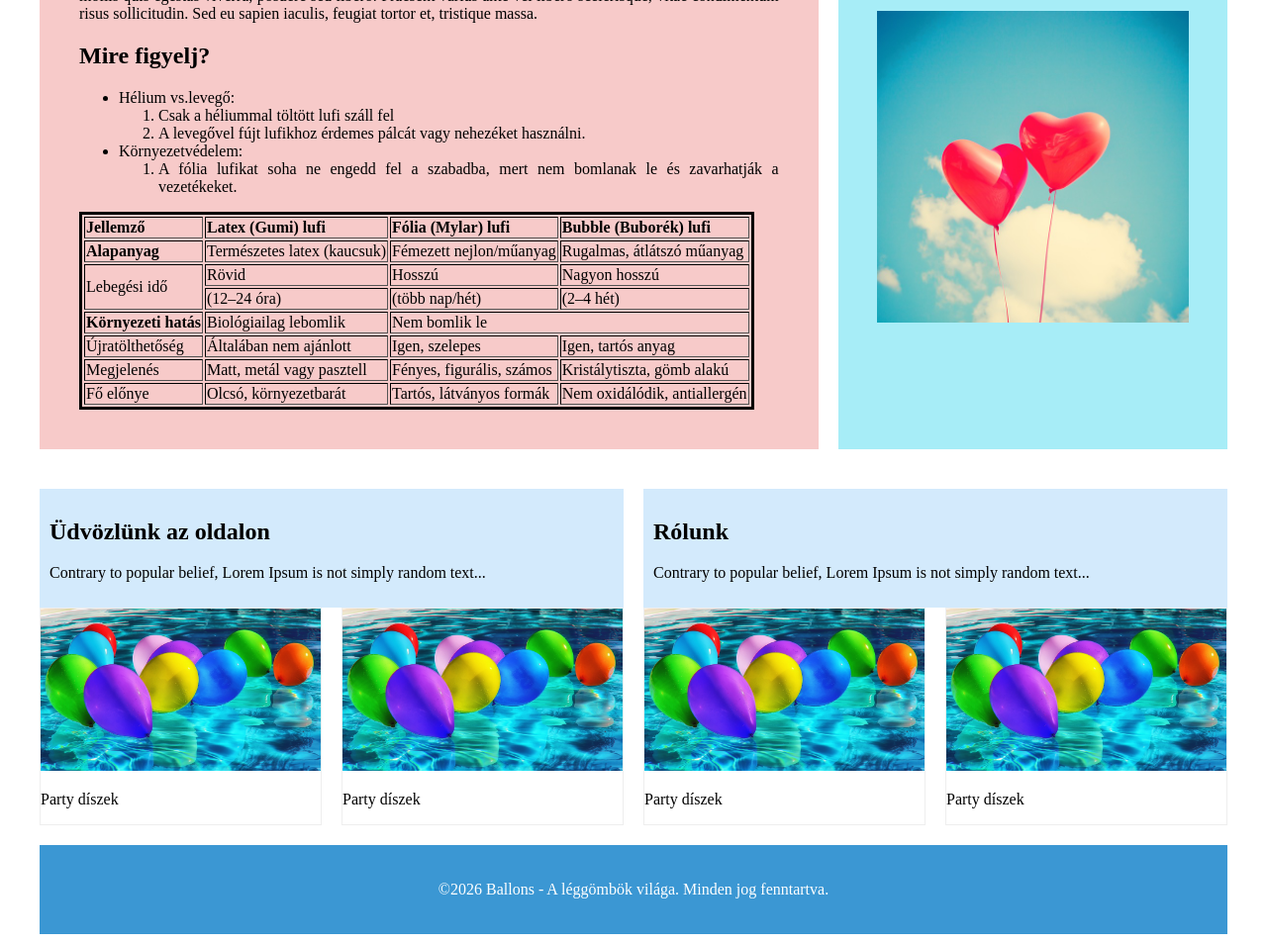
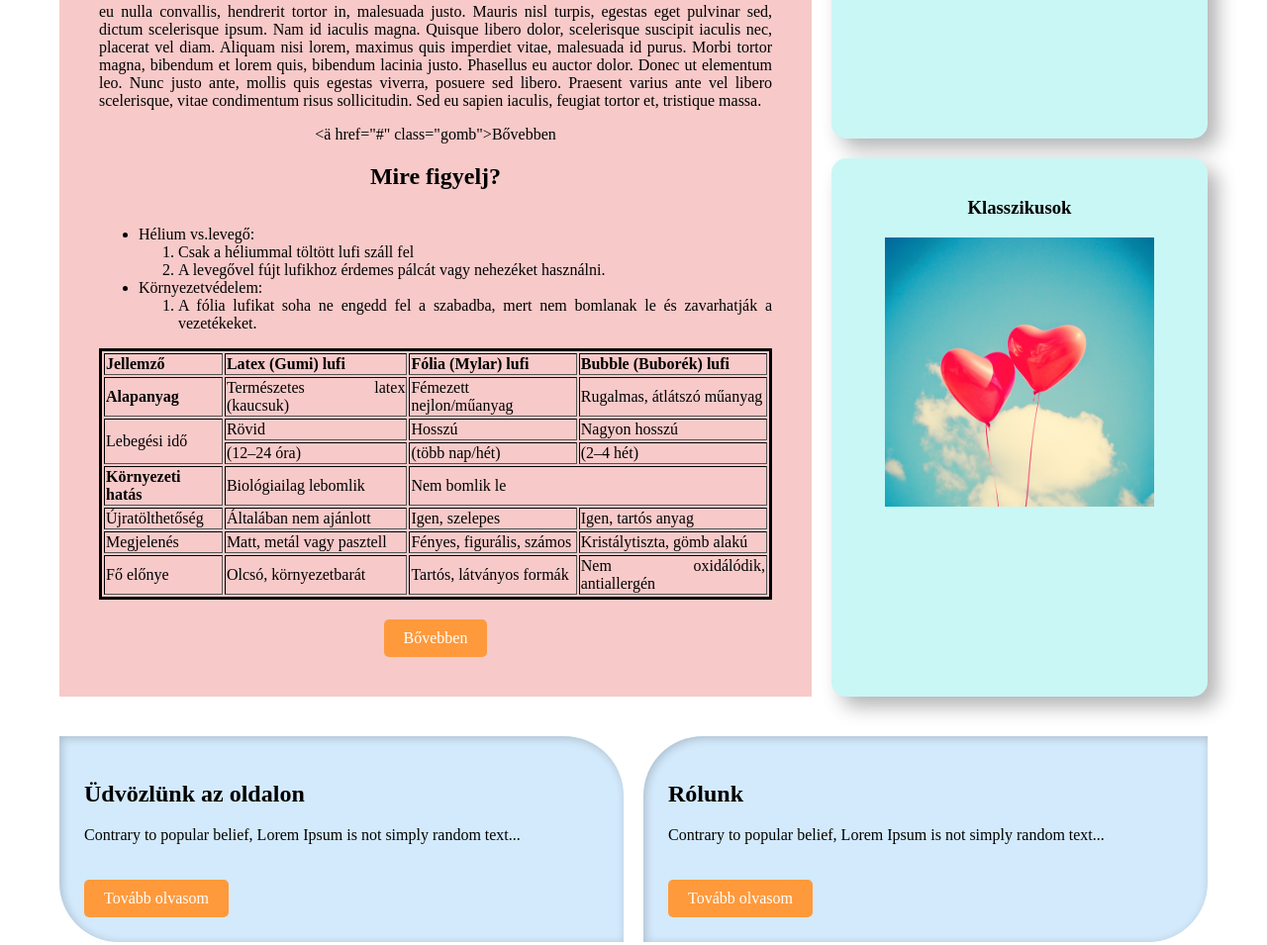
Before and after one commit to vajkvalakk-glitch/Ballons, a plain HTML site: page index.html in a window 1280 px wide. Shown: the part 649-1604 px from the top of the page at 99% size. Drawn offline with Linux system fonts and the light colour scheme.

Commit message:
Add files via upload

```diff
--- a/index.html
+++ b/index.html
@@ -4,7 +4,7 @@
     <meta charset="UTF-8">
     <meta name="viewport" content="width=device-width, initial-scale=1.0">
     <title>Léggömbök</title>
-    <link rel="stylesheet" href="./stlye.css">
+    <link rel="stylesheet" href="stlye.css">
 </head>
 <body>
      <div class="container">
@@ -44,6 +44,8 @@
                          <p>Aliquam nisi massa, fermentum quis ultricies eu, dignissim at nunc. Sed pulvinar vel odio a congue. Cras hendrerit ornare metus a hendrerit. Nulla elementum ipsum gravida enim convallis, non condimentum enim luctus. Sed augue nisi, commodo non arcu dignissim, elementum tristique lectus. In pretium libero quis mi mollis consectetur. Phasellus justo urna, ullamcorper vitae tristique sed, fringilla in nunc.</p>
 
                          <p>eu nulla convallis, hendrerit tortor in, malesuada justo. Mauris nisl turpis, egestas eget pulvinar sed, dictum scelerisque ipsum. Nam id iaculis magna. Quisque libero dolor, scelerisque suscipit iaculis nec, placerat vel diam. Aliquam nisi lorem, maximus quis imperdiet vitae, malesuada id purus. Morbi tortor magna, bibendum et lorem quis, bibendum lacinia justo. Phasellus eu auctor dolor. Donec ut elementum leo. Nunc justo ante, mollis quis egestas viverra, posuere sed libero. Praesent varius ante vel libero scelerisque, vitae condimentum risus sollicitudin. Sed eu sapien iaculis, feugiat tortor et, tristique massa.</p>
+
+                         <ä href="#" class="gomb">Bővebben</a>
 
                          <h2>Mire figyelj?</h2>
 
@@ -136,23 +138,22 @@
 
                          </table>
 
-
+                        <a href="#" class="gomb">Bővebben</a>
 
                        </div>
 
 
 
                    <div  class="jobb_oldal">
-                   <div class="ujdonsagok">
+                   <div class="jobb_doboz">
                         <h3>Újdonságok</h3>
-                        <img src="./ujdonsag.png" width="80%">
+                        <img class="ujdonsagok" src="./ujdonsag.png" width="80%">
 
                    </div>
 
-                   <div class="klasszikusok">
+                    <div class="jobb_doboz">
                       <h3>Klasszikusok</h3>
-                    <img src="./sziv-lufik.jpg" width="80%">
-
+                      <img class="klasszikusok" src="./sziv-lufik.jpg" width="80%">
                     </div>
                   </div>
         </section>
@@ -163,11 +164,14 @@
                <h2>Üdvözlünk az oldalon</h2>
 
                 <p>Contrary to popular belief, Lorem Ipsum is not simply random text...</p>
+                <a href="#" class="gomb">Tovább olvasom</a>
               </div>
               <div class="about-box content-box">
                    <h2>Rólunk</h2>
                     <p>Contrary to popular belief, Lorem Ipsum is not simply random text...</p>
+                            <a href="#" class="gomb">Tovább olvasom</a>
                             </div>
+
          </section>
 
           <!--3.section rész jön-->
@@ -176,21 +180,25 @@
                <div class="termek-db">
                   <div class="termek-kep-tarto"><img class="termek-kep-tarto" src="./party-lufi.jpg"></div>
                   <p>Party díszek</p>
+                  <p class="termek-felirat">lufikapuk</p>
                </div>
 
               <div class="termek-db">
-               <div class="termek-kep-tarto"><img class="termek-kep-tarto" src="./party-lufi.jpg"></div>
-                  <p>Party díszek</p>
+               <div class="termek-kep-tarto"><img class="termek-kep-tarto" src="./lufi-desgin.png"></div>
+                  <p>Esküvői díszek</p>
+                  <p class="termek-felirat">esküvői díszek</p>
                </div>
 
+
               <div class="termek-db">
-               <div class="termek-kep-tarto"><img class="termek-kep-tarto" src="./party-lufi.jpg"></div>
-                  <p>Party díszek</p>
+               <div class="termek-kep-tarto"><img class="termek-kep-tarto" src="./lufi-kapu.png"></div>
+                  <p class="termek-felirat">lufikapuk</p>
               </div>
 
+
                 <div class="termek-db">
-               <div class="termek-kep-tarto"><img class="termek-kep-tarto" src="./party-lufi.jpg"></div>
-                  <p>Party díszek</p>
+               <div class="termek-kep-tarto"><img class="termek-kep-tarto" src="./lufi-allat.png"></div>
+                  <p class="termek-felirat">léggöm állatok</p>
                </div>
 
 
--- a/stlye.css
+++ b/stlye.css
@@ -20,7 +20,6 @@ header{
     /*Függőlegesen középre igazítjuk az elemeket:*/
      align-items: center;
      padding: 10px 20px;
-
 }
 
 .logo{
@@ -34,6 +33,10 @@ header{
 .main-nav{
     background-color: #ff9a3c;
     padding:0  20px;
+}
+
+main{
+    padding: 40px 20px;
 }
 
 .main-nav ul{
@@ -78,10 +81,31 @@ footer{
     background-color:#f7cac9;
     padding: 40px;
     text-align: justify;  /*sorkizártan igazít*/
+
+    background-image: linear-gradient, rgb(255,255,255), rgba(255,255,255,0.8), url(" ./bg.jpg")
+    /*Teljes körül kitöltés*/
+
+
+
+    background-size:cover; /*Kitölti a teljes területet torzítás nélkül*/
+
+    background-position: center;  /*Mindig a kép közepe marad a fókuszban*/
+
+    /*Dinamikus magasságban*/
+
+
+    min-height: 50vh;
+     /*A tartalom függőleges középre igazítása*/
+
+     display: flex;
+     flex-direction: column;
+     justify-content: center;
+     align-items:center;
+
 }
 
 .jobb_oldal{
-    background-color:#a7edf7;
+   /* background-color:#a7edf7;*/
     display:flex;
     flex-direction: column;  /*Egymás alá rendezi a diveket*/
     gap:20px;
@@ -95,22 +119,28 @@ footer{
     display:flex;
     justify-content: space-between;
     gap: 20px;
-    background-color:#ffffff;
-    margin-top: 40px;
+    background-color: #ffffff;
+    margin: 40px 0;
 
 }
 
-.welcome-box .welcome-about{
-     background-color:#8cd0fe;
-     flex:1;  /*Egyenlő arányban osztja szét a rendelkezésre álló helyett*/
 
 
+.welcome-box{
+    border-radius: 0px 60px 0px 60px;
 }
 
+.about-box{
+    border-radius: 60px 0px 60px 0px;
+}
 .content-box{
     background-color: #d3eafc;
-    padding: 10px;
+    padding: 25px;
     flex:1;
+    text-align:justify;
+
+
+    box-shadow: inset 2px 2px 10px rgba(0,0,0,0.2);
 }
 
 .termekek{
@@ -123,11 +153,50 @@ footer{
 
 .termek-db{
    border: 1px solid #eee;
+   background-color: white;
+   padding: 15px;
+   text-align: center;
 
 
 }
 
 .termek-kep-tarto{
     width: 100%;
+    margin-bottom: 10px;
+    height: 150px;
+    background-color: #c5c5c5;
 
 }
+
+.termek-felirat{
+    font-weight: bold;
+    color:#ff9a3c;
+}
+
+ .jobb_doboz{
+    background-color: #c9f7f5;
+    padding: 20px;
+
+      /*Kitölti a rendelkezésre álló magasságot*/
+        flex-grow: 1;
+
+
+     /*Vetett árnyék*/
+    box-shadow: 10px 10px 20px 0px rgba(0,0,0,0.3);
+
+
+    /*Lekerített szélek*/
+    border-radius: 15px;
+
+ }
+
+.gomb{
+     background-color: #ff9a3c;
+     color:white;
+     text-decoration: none;
+     display:inline-block;
+     padding:  10px 20px;
+     margin-top: 20px;
+     border-radius: 5px;
+
+}
```
Lines whose indentation alone changed are shown as unchanged.
